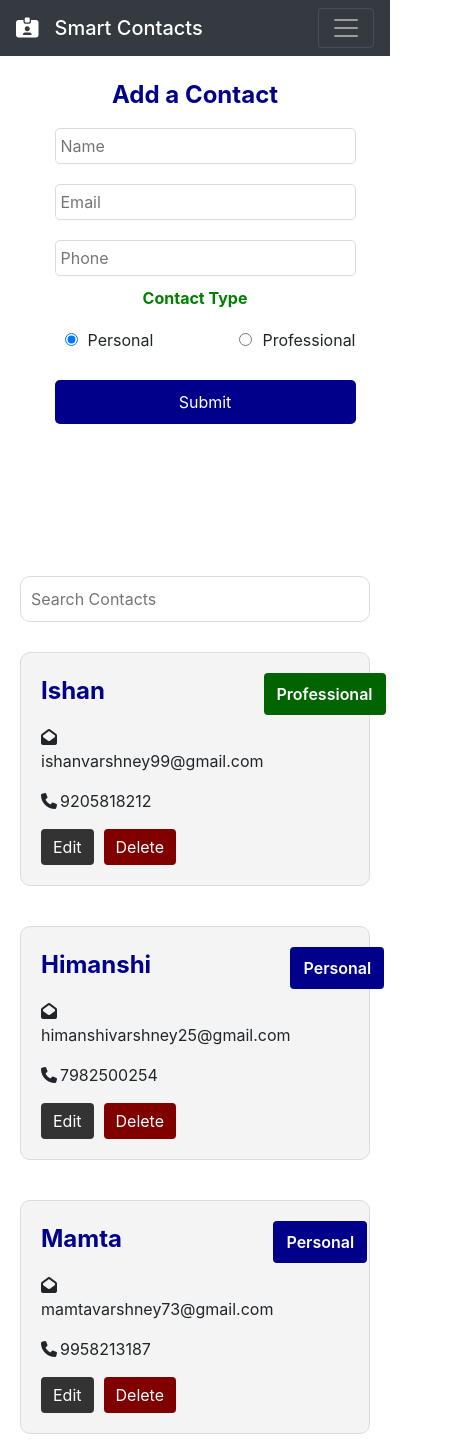
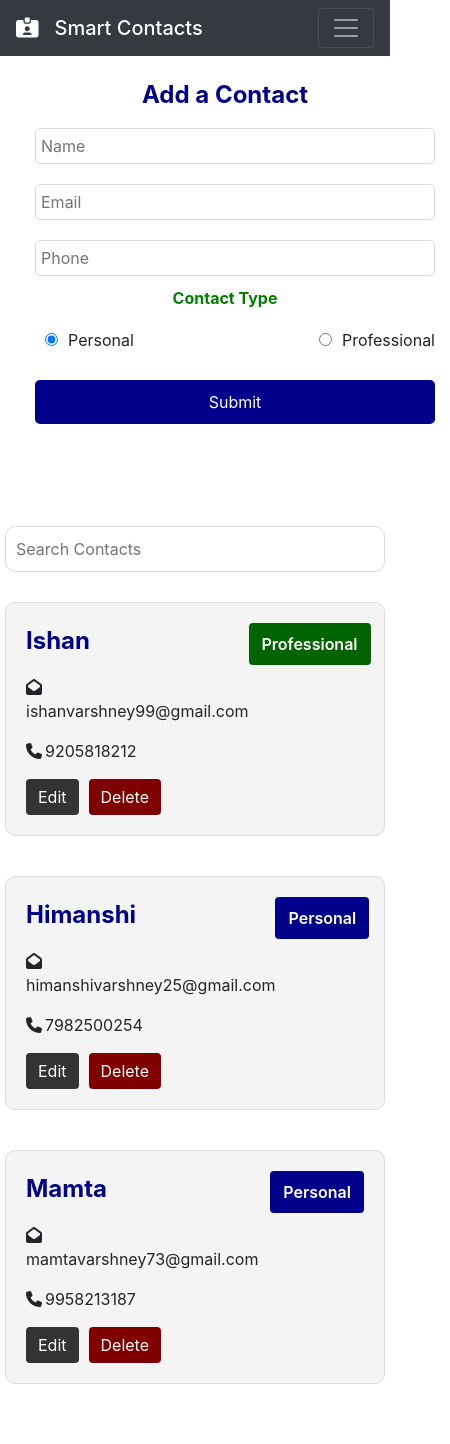
Before and after one commit to ishvar99/contact-keeper-MERN, a React (Create React App) app in the folder client/: page / in a window 390 px wide. Shown: the whole page, 450 px wide, since content can reach past the window. After the commit the page ends 1394 px from the top, so only its background shows below. Built offline with nearby package versions, Linux system fonts and the light colour scheme; the HTML template or start-up script is replaced by a standard one.

Commit message:
fixed bugs in styling

```diff
--- a/client/src/Components/Layouts/Contacts/Contacts.css
+++ b/client/src/Components/Layouts/Contacts/Contacts.css
@@ -2,31 +2,14 @@
   display: flex;
   flex-wrap: wrap;
   align-items: flex-start;
-  justify-content: space-evenly;
+  justify-content: space-around;
   width: 100%;
 }
 .contacts-form {
-  min-width: 600px;
+  min-width: 450px;
   width: 40%;
-  height: 500px;
+  height: 450px;
 }
-@media only screen and (max-width: 992px) {
-  .contacts-form {
-    min-width: 0;
-    width: 90%;
-  }
-}
-@media only screen and (max-width: 550px) {
-  .contact-card {
-    width: 450px !important;
-  }
-}
-@media only screen and (max-width: 450px) {
-  .contact-card {
-    width: 350px !important;
-  }
-}
-
 .info {
   display: flex;
   flex-direction: column;
@@ -37,7 +20,6 @@
   flex-direction: row;
   padding: 20px;
   margin: 30px 0 10px 0;
-  width: 500px;
   background-color: #f4f4f4;
   border: 1px solid gainsboro;
   justify-content: space-between;
@@ -45,6 +27,8 @@
 .main {
   display: flex;
   flex-direction: column;
+  width: 35%;
+  min-width: 380px;
   float: right;
 }
 .btn {
--- a/client/src/Components/Layouts/Contacts/Contacts.jsx
+++ b/client/src/Components/Layouts/Contacts/Contacts.jsx
@@ -14,13 +14,19 @@ const Contacts = () => {
       </div>
       <div className='main'>
         <ContactFilter />
-        {filtered
-          ? filtered.map((contact) => {
+        {contacts.length > 0 ? (
+          filtered ? (
+            filtered.map((contact) => {
               return <ContactItem key={contact.id} contact={contact} />;
             })
-          : contacts.map((contact) => {
+          ) : (
+            contacts.map((contact) => {
               return <ContactItem key={contact.id} contact={contact} />;
-            })}
+            })
+          )
+        ) : (
+          <h4>Please add contacts</h4>
+        )}
       </div>
     </div>
   );
```
